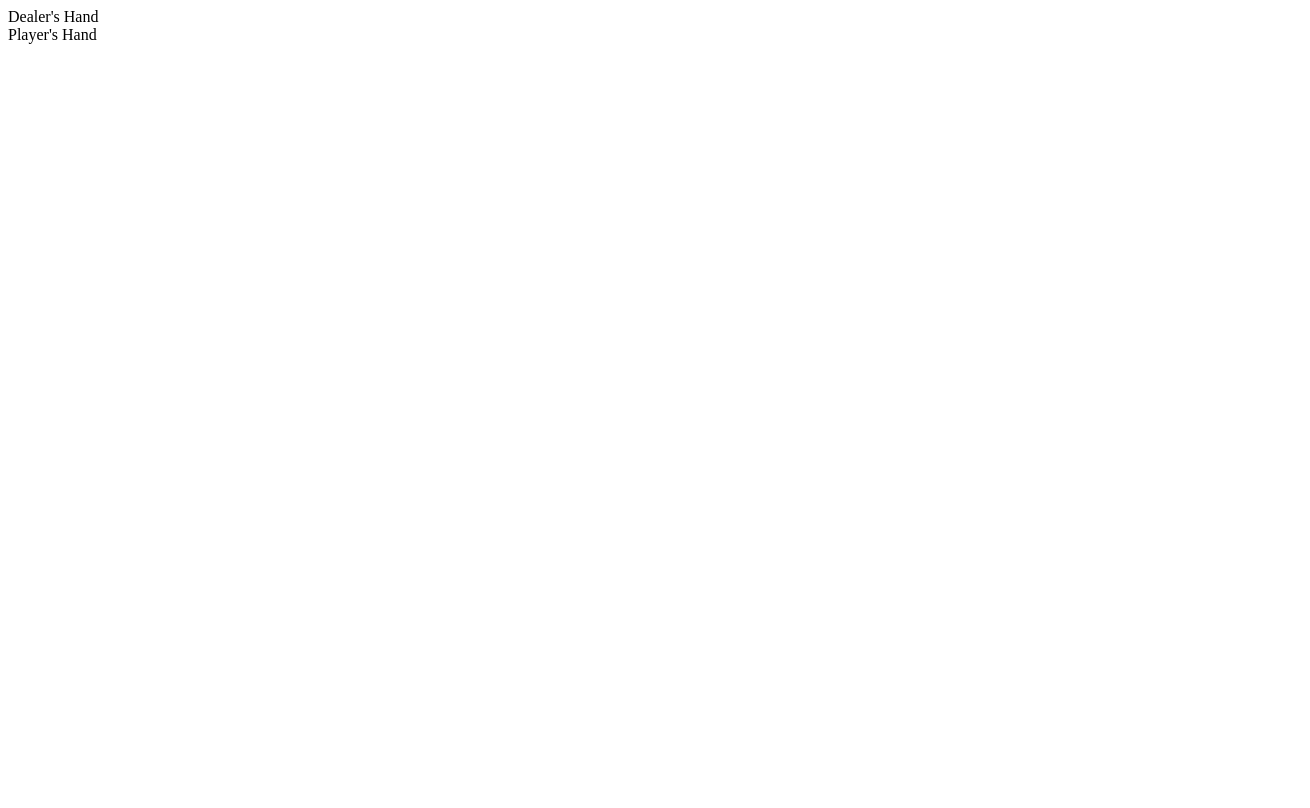
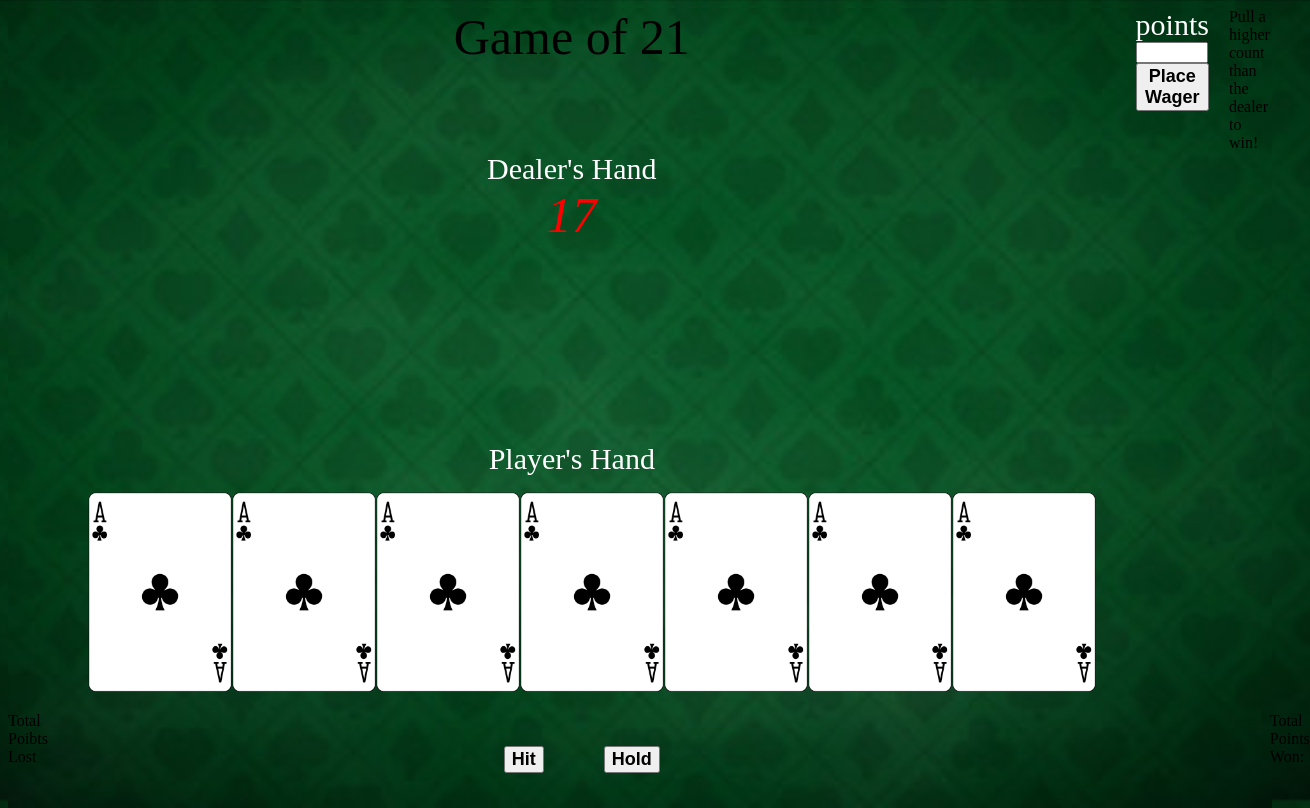
Before and after one commit to TimNatal1887/21-Web-App-Portfolio-Project, a plain HTML site: page index.html in a window 1280 px wide. Shown: the whole page, 1310 px wide, since content can reach past the window. Drawn offline with Linux system fonts and the light colour scheme.

Commit message:
Added major styling elements to page

```diff
--- a/index.html
+++ b/index.html
@@ -8,13 +8,59 @@
     <title>21</title>
 </head>
 <body>
-    <form>
+    <main>
+        <header>Game of 21</header>
+        <form id="">
+            <label for="points">points</label>
+            <input name="points" type="number" min="50" max="1000" required>
+            <button type="submit">Place Wager</button>
+        </form>
+        <div class="dealer">
+            <label for="dealers-hand">Dealer's Hand</label>
+            <div class="dealers-hand">17</div>
+        </div>
+        <div class="points-lost">Total Points Won:</div>
+        <div class="points-won">Total Poibts Lost</div>
+        <div class="default">Pull a higher count than the dealer to win!</div>
+        <div class="player">
+            <label for="players-hand">Player's Hand</label>
+            <ul class="players-hand">
+                <li class="card one">
+                    <img src="assets/examplecard.png" alt="ace-of-clubs">
+                </li>
+                <li class="card two">
+                    <img src="assets/examplecard.png" alt="ace-of-clubs">
+                </li>
+                <li class="card three">
+                    <img src="assets/examplecard.png" alt="ace-of-clubs">
+                </li>
+                <li class="card two">
+                    <img src="assets/examplecard.png" alt="ace-of-clubs">
+                </li>
+                <li class="card three">
+                    <img src="assets/examplecard.png" alt="ace-of-clubs">
+                </li>
+                <li class="card two">
+                    <img src="assets/examplecard.png" alt="ace-of-clubs">
+                </li>
+                <li class="card three">
+                    <img src="assets/examplecard.png" alt="ace-of-clubs">
+                </li>
+            </ul>
 
-    </form>
-    <div class="dealer">
-        Dealer's Hand
-    </div>
-    <div class="player">Player's Hand</div>
+        </div>
+        <section class="forms">
+            <form class="draw">
+                <button type="submit">Hit</button>
+            </form>
+            <form class="hold">
+                <button type="submit">Hold</button>
+            </form>
+
+
+        </section>
+    </main>
+
 
 
 </body>
--- a/styles.css
+++ b/styles.css
@@ -0,0 +1,87 @@
+html,
+body{
+    height: 100vh;
+    background: url("./assets/21\ table.jpeg") no-repeat center fixed;
+    background-size: cover;
+}
+header{
+    font-size: 50px;
+    grid-column: 3;
+    text-align: center;
+}
+#page-background{
+    display: inline;
+}
+main{
+    height: 100vh;
+    display: grid;
+    grid-template-columns: repeat(5,1fr);
+    grid-template-rows: repeat(6,1fr);
+}
+.players-hand{
+    list-style: none;
+    display: flex;
+}
+
+.player{
+    grid-row: 5;
+    grid-column: 3;
+}
+
+.dealer{
+    grid-column: 3;
+    grid-row: 2;
+}
+
+.dealers-hand{
+    text-align: center;
+    font-size: 50px;
+    color: red;
+    font-style: italic;
+}
+.middle-header{
+    font-size: 40px;
+    display: flex;
+    grid-row: 2;
+    grid-column: 3;
+    justify-content: center;
+    align-items: center;
+}
+.card img{
+    height: 200px;
+}
+
+label{
+    display: flex;
+    color: white;
+    font-size: 30px;
+    justify-content: center;
+}
+
+.forms{
+    align-items: center;
+    justify-content: center;
+    display: flex;
+    grid-row:6;
+    grid-column:3
+}
+
+form{
+    margin-left: 40px;
+    margin-right: 20px;
+}
+
+form button{
+    font-size: 18px;
+    font-weight: bold;
+}
+
+.points-won{
+    grid-column: 1;
+    grid-row: 6;
+}
+
+.points-lost{
+    grid-column: 6;
+    grid-row: 6;
+}
```
Also changed, not shown: assets/21 table.jpeg (added), assets/examplecard.png (added).
